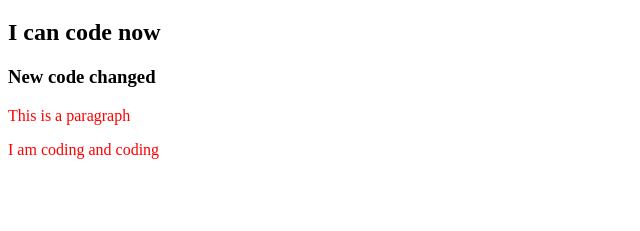
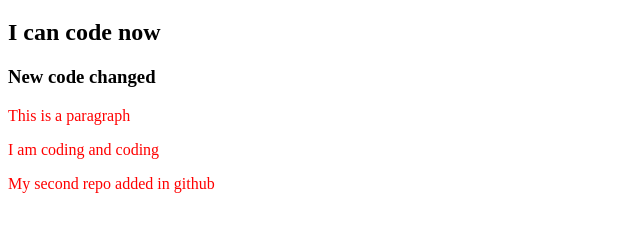
Before and after one commit to Melon-ali/my-second-repo, a plain HTML site: page index.html in a window 1280 px wide. Shown: the part 61-292 px from the top of the page, without its empty margins (0-640 px from the left). Drawn offline with Linux system fonts and the light colour scheme.

Commit message:
paragraps added

```diff
--- a/index.html
+++ b/index.html
@@ -13,5 +13,6 @@
     <h3>New code changed</h3>
     <p>This is a paragraph</p>
     <p>I am coding and coding</p>
+    <p>My second repo added in github</p>
 </body>
 </html>
```
